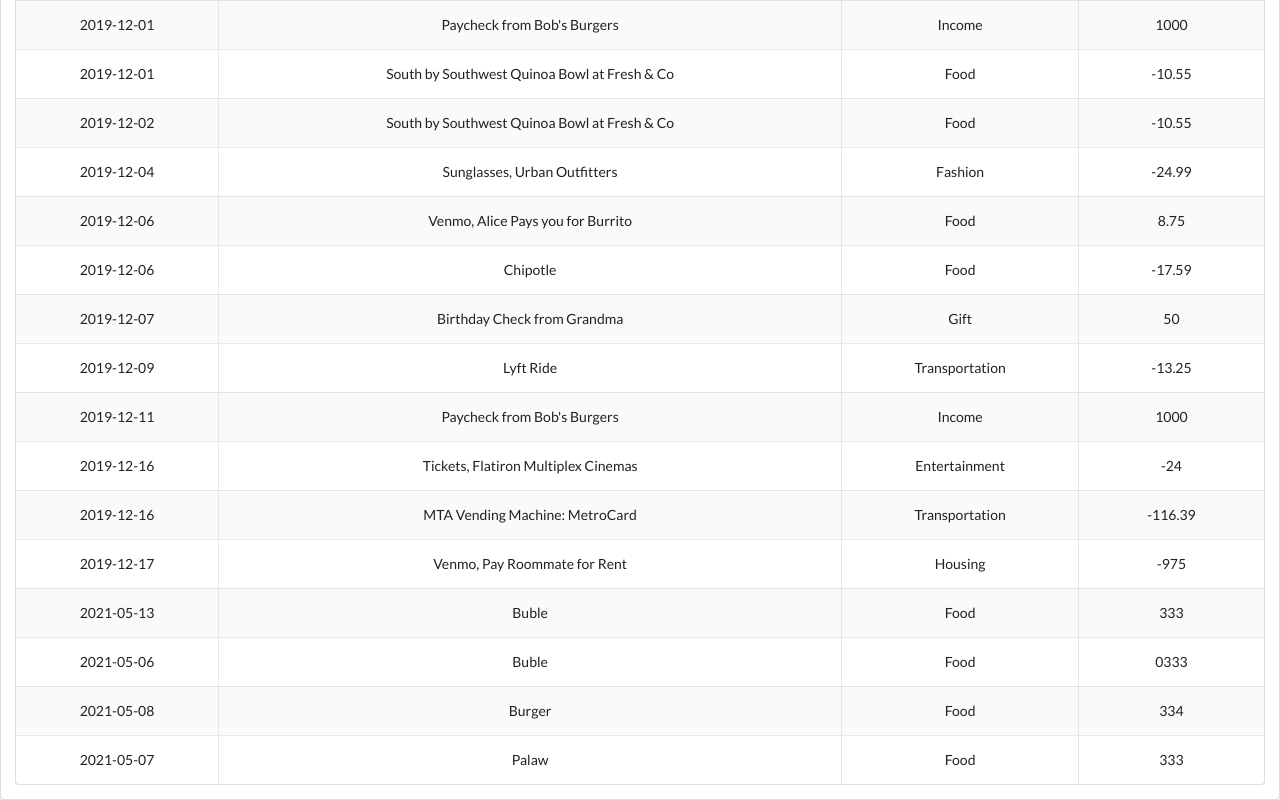
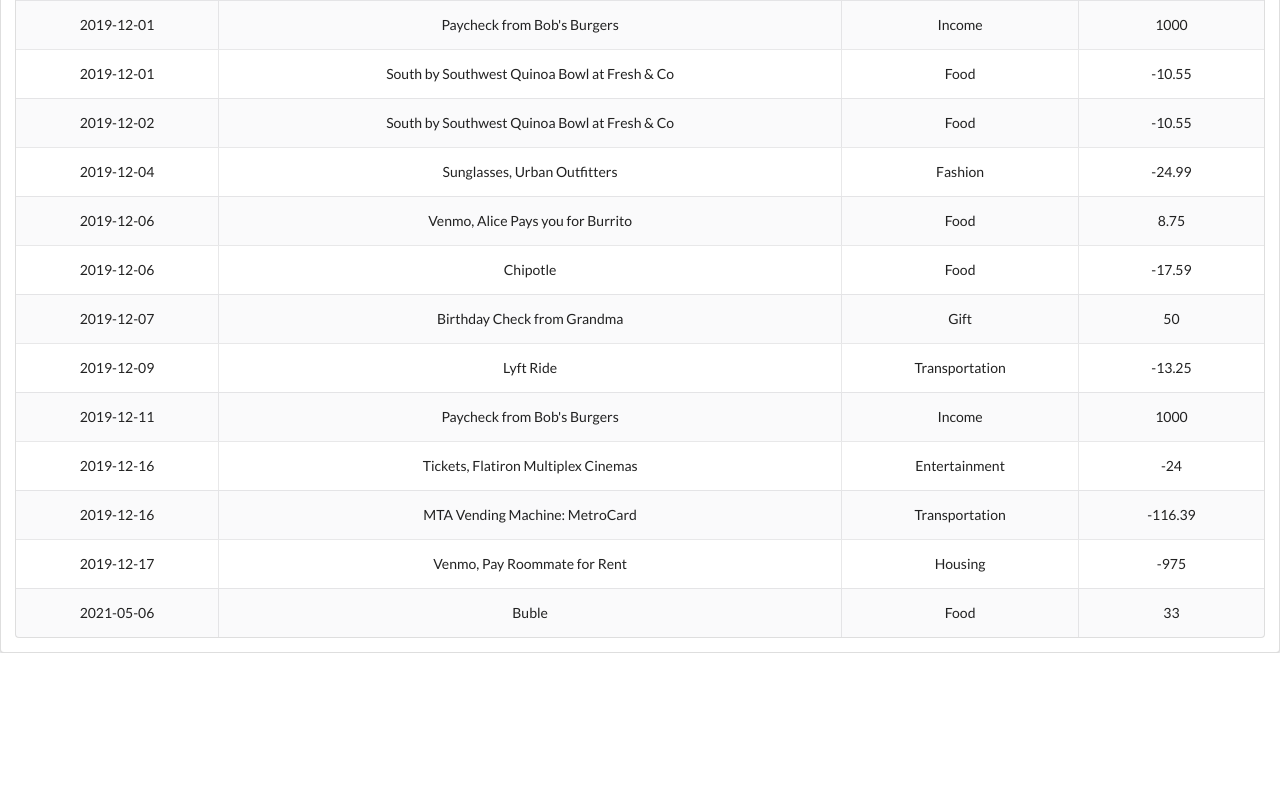
Before and after one commit to learn-co-students/DC-SE-040521-Code-Challenge, a React (Create React App) app in the folder bank-of-flatiron/: page / in a window 1280 px wide. Shown: the part 328-1128 px from the top of the page. After the commit the page ends 981 px from the top, so only its background shows below. Built offline with nearby package versions, Linux system fonts and the light colour scheme; data requests are answered from the project's data file.

Commit message:
Fixed Id

```diff
--- a/bank-of-flatiron/db.json
+++ b/bank-of-flatiron/db.json
@@ -85,32 +85,11 @@
       "amount": -975
     },
     {
-      "date": "2021-05-13",
-      "description": "Buble",
-      "category": "Food",
-      "amount": "333",
-      "id": 13
-    },
-    {
+      "id": 13,
       "date": "2021-05-06",
       "description": "Buble",
       "category": "Food",
-      "amount": "0333",
-      "id": 14
-    },
-    {
-      "date": "2021-05-08",
-      "description": "Burger",
-      "category": "Food",
-      "amount": "334",
-      "id": 15
-    },
-    {
-      "date": "2021-05-07",
-      "description": "Palaw",
-      "category": "Food",
-      "amount": "333",
-      "id": 16
+      "amount": "33"
     }
   ]
 }
--- a/bank-of-flatiron/src/components/AddTransactionForm.js
+++ b/bank-of-flatiron/src/components/AddTransactionForm.js
@@ -2,6 +2,7 @@
 
 class AddTransactionForm extends Component {
   state = {
+    id:"",
     date: "",
     description: "",
     category: "",
--- a/bank-of-flatiron/src/components/App.js
+++ b/bank-of-flatiron/src/components/App.js
@@ -6,7 +6,6 @@
 class App extends Component {
 
   state = {
-
     searchText: "",
     accounts: []
   }
@@ -27,7 +26,7 @@
     })
   }
 
-  filterAccount = () => this.state.accounts.filter(account => account.description.includes(this.state.searchText)); //fix lowercase
+  filterAccount = () => this.state.accounts.filter(account => account.description.toLowerCase().includes(this.state.searchText.toLowerCase())); //fix lowercase
 
   addTransaction = transaction => this.setState({accounts: [transaction, ...this.state.accounts]})
 
--- a/bank-of-flatiron/src/components/TransactionsList.js
+++ b/bank-of-flatiron/src/components/TransactionsList.js
@@ -19,7 +19,7 @@
             <h3 className="ui center aligned header">Amount</h3>
           </th>
         </tr>
-        {/* render Transactions here */}
+
         {props.accounts.map(account => <Transaction key={account.id} accountData={account} />)}
       </tbody>
     </table>
```
